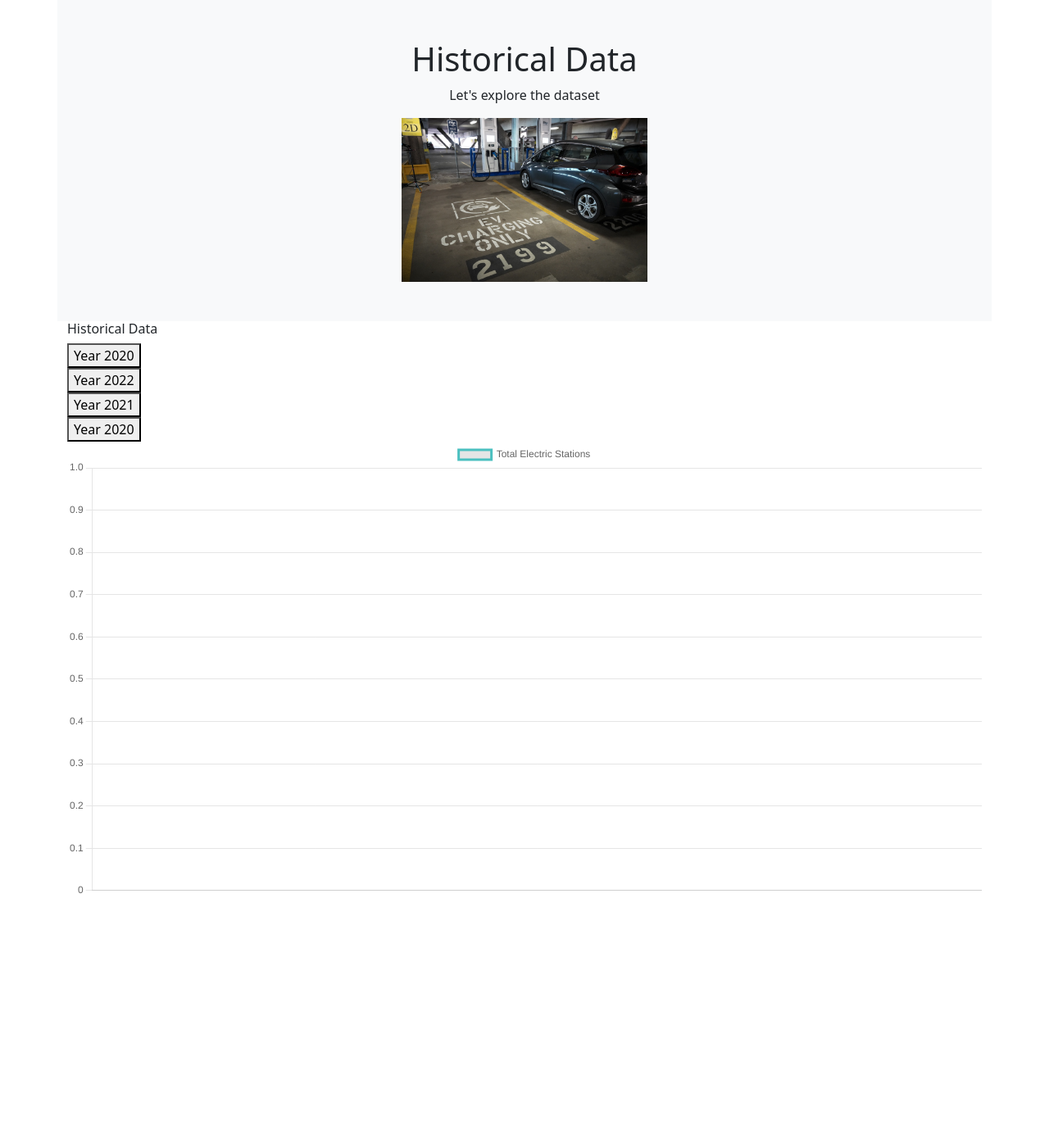
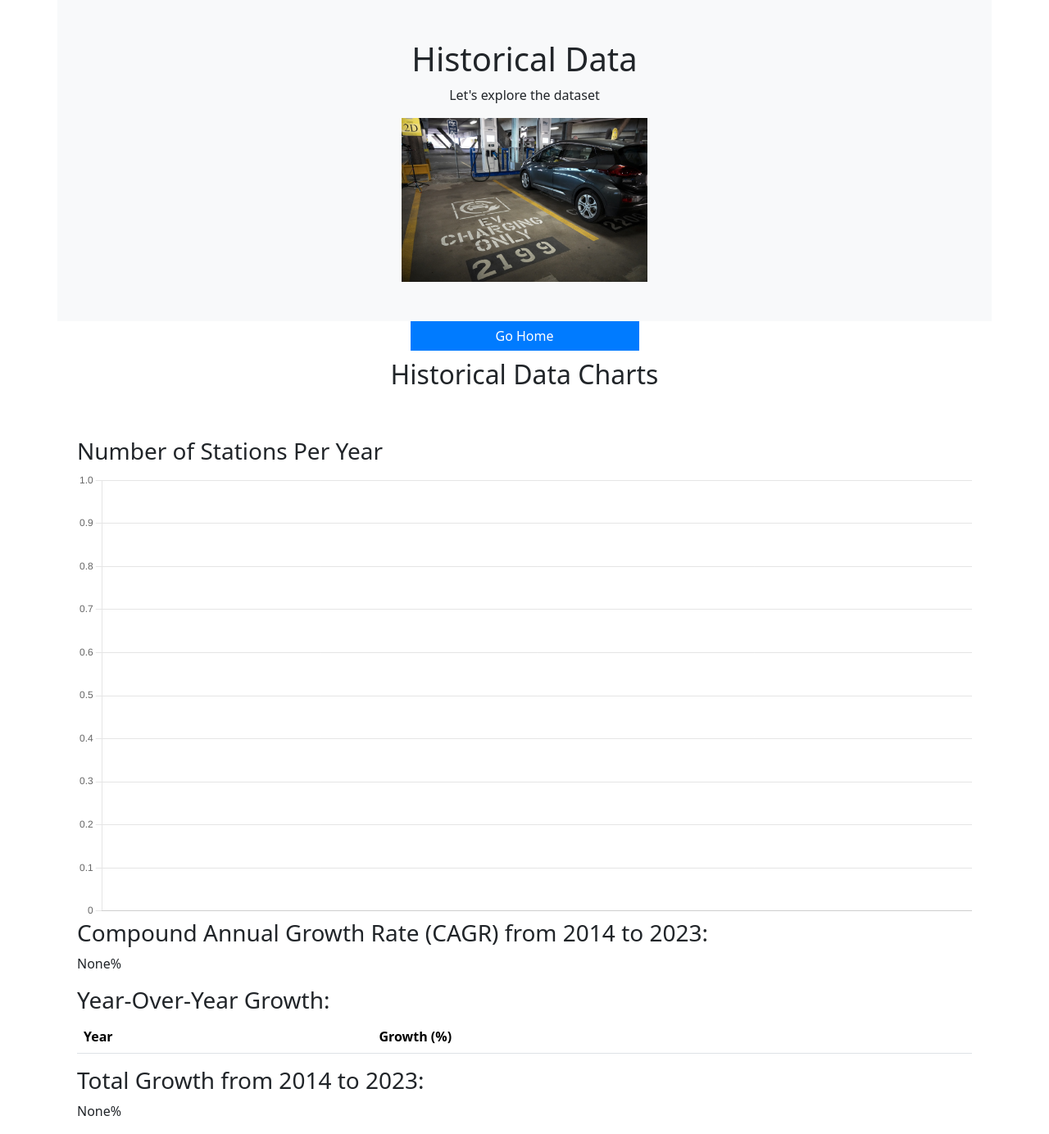
Before and after one commit to GttB96/Project3, a Flask app: page /historical in a window 1280 px wide. Shown: the top 1384 px of the page at 82% size. Before the commit the page ends 1091 px from the top, so only its background shows below. Run offline with Flask 3, Linux system fonts and the light colour scheme; lists and menus that the app fills with data are empty; some libraries are stand-ins or nearby versions.

Commit message:
Add files via upload

```diff
--- a/templates/historical.html
+++ b/templates/historical.html
@@ -23,15 +23,49 @@
         <img src="{{ url_for('static', filename='htmlimages/station2199.jpg') }}" alt= "Hist Station" style="width: 300px; height: 200px;">
       </div>
     </div>
-    <div class="row">
-      <div class="col-md-2">
-        <h6>Historical Data </h6>
-        <button onclick="window.location.href='https://example.com/page1.html'">Year 2020</button>
-        <button onclick="window.location.href='https://example.com/page2.html'">Year 2022</button>
-        <button onclick="window.location.href='https://example.com/page3.html'">Year 2021</button>
-        <button onclick="window.location.href='https://example.com/page3.html'">Year 2020</button>
+    <div style="width: 25%; margin-bottom: 10px; margin-left: auto; margin-right: auto;">
+      <a href="/" style="display: block; width: 100%; text-align: center; padding: 6px 12px; background-color: #007bff; color: white; text-decoration: none; margin-bottom: 5px;">Go Home</a>
+  </div>
+    <div class="container">
+      <div class="row">
+        <div class="col-md-12 text-center">
+          <h2>Historical Data Charts</h2>
+        </div>
       </div>
+
+      <div style="width: 100%; max-width: 1250px; margin: auto; margin-top: 50px; text-align: left;">
+        <h3>Number of Stations Per Year</h3>
+        <canvas id="his_linechart"></canvas>
+      </div>
+      <div>
+        <h3>Compound Annual Growth Rate (CAGR) from 2014 to 2023:</h3>
+        <p>{{ cagr_percentage }}%</p>
+    </div>
+
+    <div>
+      <h3>Year-Over-Year Growth:</h3>
+      <table class="table">
+          <thead>
+              <tr>
+                  <th>Year</th>
+                  <th>Growth (%)</th>
+              </tr>
+          </thead>
+          <tbody>
+              {% for item in yoy_growth %}
+                  <tr>
+                      <td>{{ item.year }}</td>
+                      <td>{{ item.growth }}%</td>
+                  </tr>
+              {% endfor %}
+          </tbody>
+      </table>
   </div>
+  <div>
+    <h3>Total Growth from 2014 to 2023:</h3>
+    <p>{{ total_growth_percentage }}%</p>
+</div>
+
   <canvas id="his_linechart" width="400" height="200"></canvas>
     <script>
         var ctx = document.getElementById('his_linechart').getContext('2d');
@@ -54,12 +88,16 @@
                     y: {
                         beginAtZero: true
                     }
-                }
+                },
+                plugins: {
+      legend: {
+        display: false
+      }
+    }
             }
         });
     </script>
-  <script src="https://d3js.org/d3.v7.min.js"></script>
-  <script src="./static/js/logic.js"></script>
+
+
 </body>
-
 </html>
```
